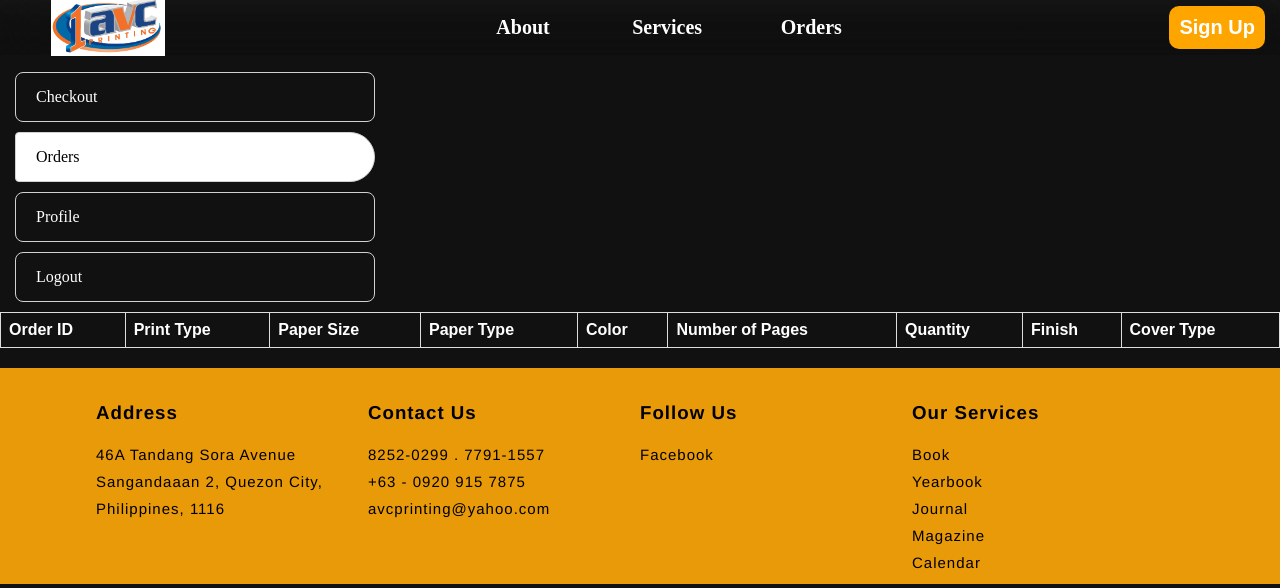
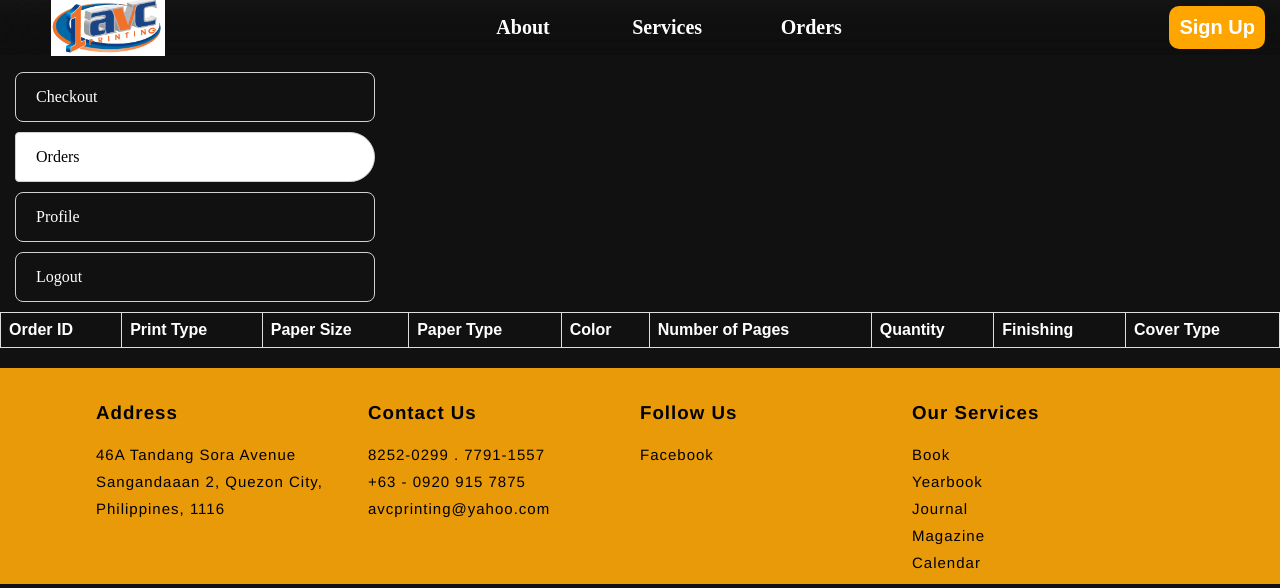
Before and after one commit to KenDavidYang/AVC, a PHP site: page /html/orders-orders.html in a window 1280 px wide. Shown: the top 588 px of the page. Run offline with PHP 8.4, Linux system fonts and the light colour scheme; lists and menus that the app fills with data are empty.

Commit message:
iiyak na ko

```diff
--- a/html/orders-orders.html
+++ b/html/orders-orders.html
@@ -56,7 +56,7 @@
                 <th>Color</th>
                 <th>Number of Pages</th>
                 <th>Quantity</th>
-                <th>Finish</th>
+                <th>Finishing</th>
                 <th>Cover Type</th>
             </tr>
 
```
Also changed, not shown: php/orders-orders.php (indentation only).
